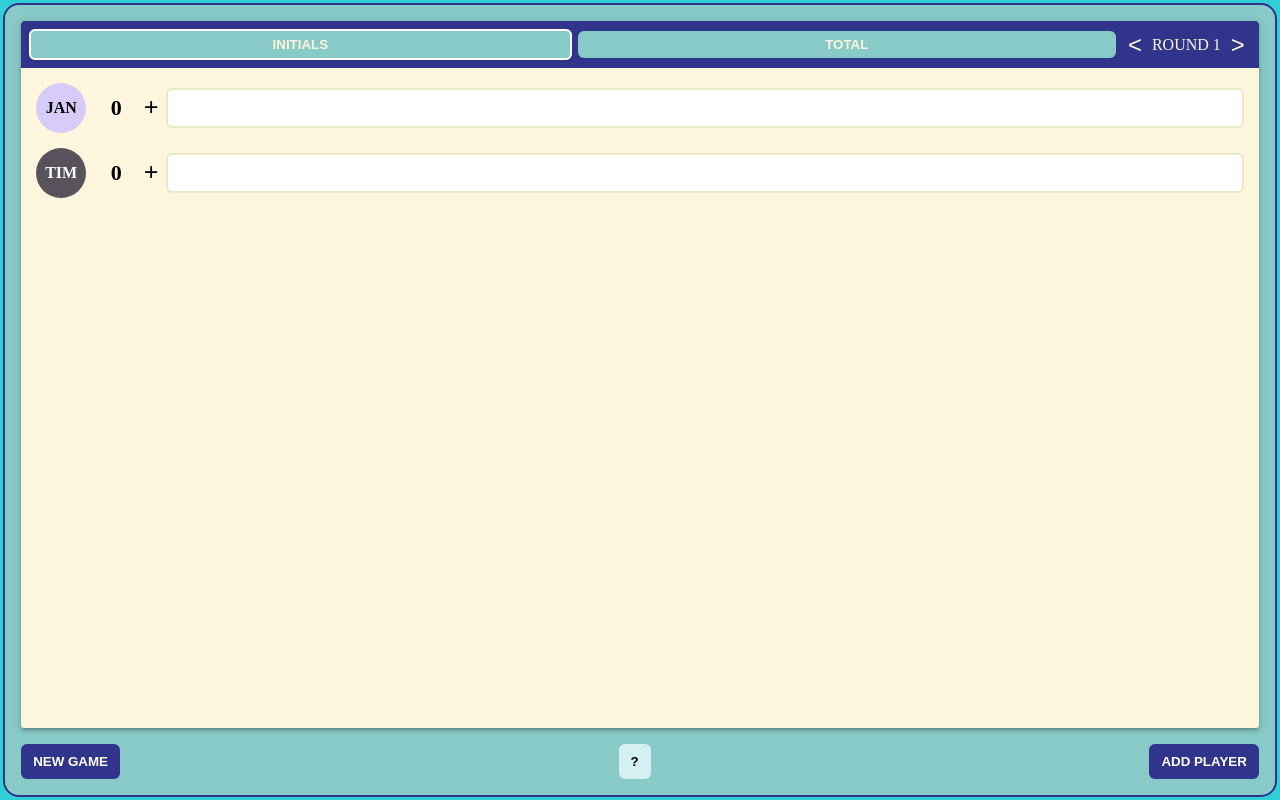
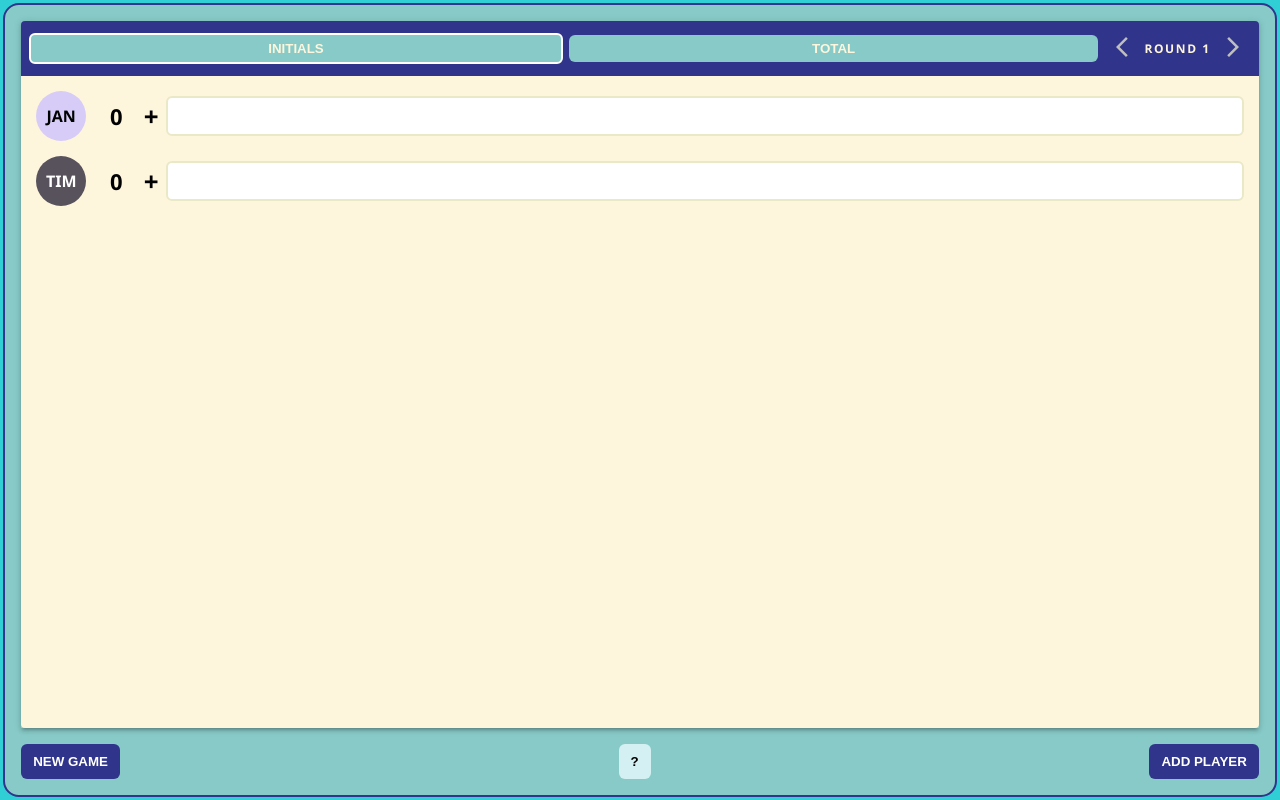
Before and after one commit to exp111/Flip7Score, an Angular app: page / in a window 1280 px wide. Built offline with nearby package versions, Linux system fonts and the light colour scheme.

Commit message:
round controls

```diff
--- a/src/app/app.html
+++ b/src/app/app.html
@@ -5,9 +5,17 @@
       <button class="btn">TOTAL</button>
 
       <div class="round-nav">
-        <button class="btn">&lt;</button>
+        <button class="btn">
+          <svg>
+            <path d="M17.77 3.77 16 2 6 12l10 10 1.77-1.77L9.54 12z"></path>
+          </svg>
+        </button>
         <span class="status">ROUND 1</span>
-        <button class="btn">&gt;</button>
+        <button class="btn">
+          <svg>
+            <path d="M6.23 20.23 8 22l10-10L8 2 6.23 3.77 14.46 12z"></path>
+          </svg>
+        </button>
       </div>
     </div>
 
--- a/src/app/app.scss
+++ b/src/app/app.scss
@@ -7,6 +7,7 @@ $accent: #F9DD69;
   height: 100%;
   display: flex;
   background-color: #30CED5;
+  font-family: "Segoe UI", Roboto, "Helvetica Neue", Arial, sans-serif;
 }
 
 .score-app {
@@ -36,8 +37,8 @@ $accent: #F9DD69;
 
 .top-controls {
   background: $primary;
-  padding: 0.5rem;
-
+  padding: 0.75rem 0.5rem;
+  // make top round, bottom not
   border-radius: 4px 4px 0 0;
 
   display: flex;
@@ -68,15 +69,25 @@ $accent: #F9DD69;
     .status {
       text-transform: uppercase;
       color: $panel;
+      font-weight: bold;
+      letter-spacing: 0.1rem;
+      font-size: 12px;
     }
 
     .btn {
       background: transparent;
       border: none;
-      color: $panel;
-      cursor: pointer;
-      font-family: Arial, serif;
-      font-size: 1.5em;
+
+      svg {
+          user-select: none;
+          height: 1em;
+          display: inline-block;
+          flex-shrink: 0;
+          fill: currentcolor;
+          font-size: 1.5rem;
+          color: rgb(191, 191, 191);
+          width: 1em;
+      }
     }
   }
 }
```
